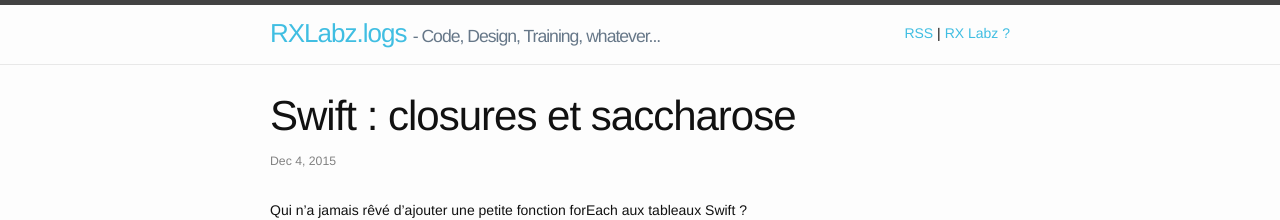
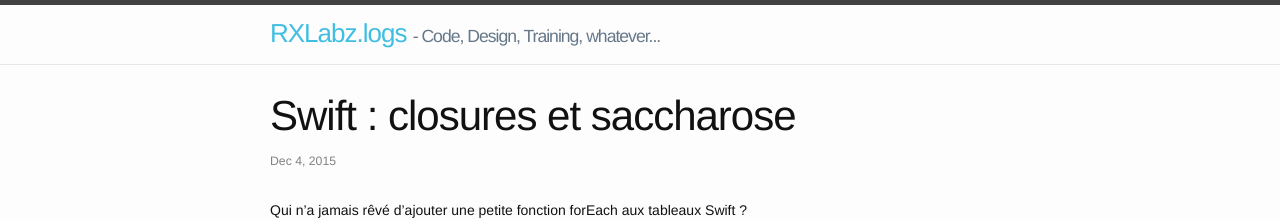
Before and after one commit to rxlabz/rxlabz.github.io, a Jekyll site: the page built from _posts/2015-04-05-swift-closure-syntax.md, in a window 1280 px wide and 900 px high. Shown: the top 220 px of the window. Built offline with Jekyll 4.4.1, drawn with Linux system fonts in a browser that asks for light colours; Markdown is read by kramdown in place of the engine named in the settings.

Commit message:
header / footer evols

```diff
--- a/_includes/footer.html
+++ b/_includes/footer.html
@@ -27,9 +27,12 @@
         </ul>
       </div>
 
-      <!--<div class="footer-col footer-col-3">
-        <p>{{ site.description }}</p>
-      </div>-->
+      <div class="footer-col footer-col-3">
+		  <a href="{{ "/feed.xml" | prepend: site.baseurl }}">RSS</a>
+		  |
+		  <a href="http://rxlabz.com">RX Labz ?</a>
+        <!--<p>{{ site.description }}</p>-->
+      </div>
     </div>
 
   </div>
--- a/_includes/header.html
+++ b/_includes/header.html
@@ -18,16 +18,16 @@
 
 
 
+       <!--
       <div class="trigger">
-		  <a href="{{ "/feed.xml" | prepend: site.baseurl }}">RSS</a>
-		  |
-		  <a href="http://rxlabz.com">RX Labz ?</a>
-       <!-- {% for my_page in site.pages %}
+
+        {% for my_page in site.pages %}
           {% if my_page.title %}
           <a class="page-link" href="{{ my_page.url | prepend: site.baseurl }}">{{ my_page.title }}</a>
           {% endif %}
-        {% endfor %}-->
+        {% endfor %}
       </div>
+        -->
     </nav>
 
   </div>
```
